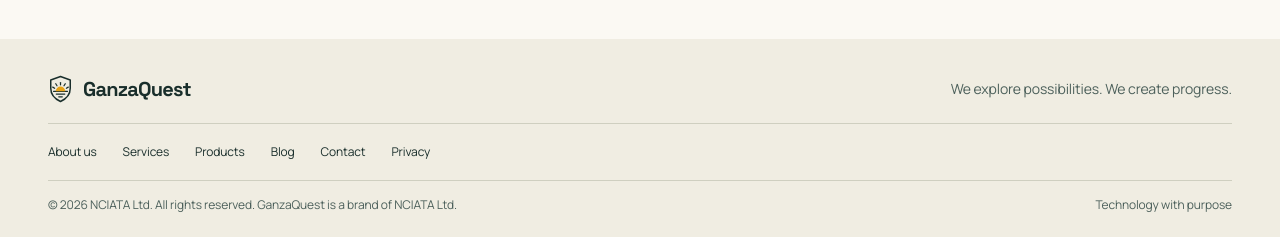
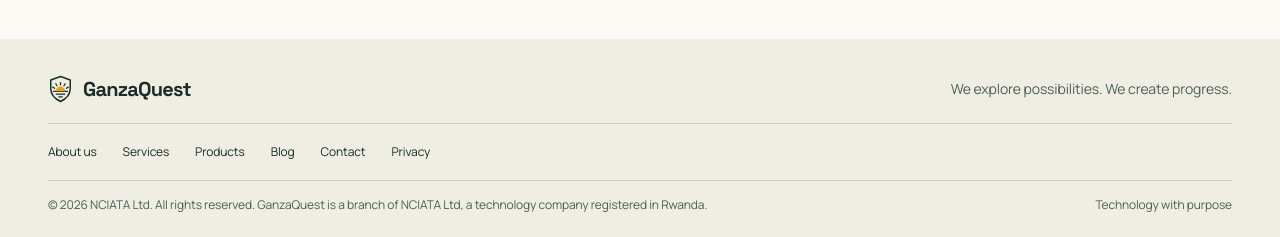
Before and after one commit to adolphend/ganzaquest.com, a PHP site: page / in a window 1280 px wide. Shown: the part 2042-2279 px from the top of the page. Run offline with PHP 8.4, Linux system fonts and the light colour scheme.

Commit message:
Describe GanzaQuest as a branch of NCIATA Ltd

```diff
--- a/app/lang/de.php
+++ b/app/lang/de.php
@@ -24,7 +24,7 @@ return [
         'title' => 'Häufige Fragen',
         'items' => [
             ['q' => 'Welche Leistungen bietet GanzaQuest an?', 'a' => 'Entwicklung mobiler Apps für iOS und Android, künstliche Intelligenz und Prozessautomatisierung, Schulungen zur Cybersicherheit für Privatpersonen und Unternehmen sowie individuelle Softwareentwicklung und Technologieberatung.'],
-            ['q' => 'Wer steht hinter GanzaQuest?', 'a' => 'GanzaQuest ist eine Marke der NCIATA Ltd, eines in Ruanda eingetragenen Technologieunternehmens.'],
+            ['q' => 'Wer steht hinter GanzaQuest?', 'a' => 'GanzaQuest ist ein Geschäftsbereich der NCIATA Ltd, eines in Ruanda eingetragenen Technologieunternehmens.'],
             ['q' => 'Arbeiten Sie mit Privatpersonen oder nur mit Unternehmen?', 'a' => 'Mit beiden. Sie können uns als Privatperson mit einer Idee kontaktieren oder im Namen Ihres Unternehmens, um einen Prozess zu verbessern oder ein neues digitales Produkt zu entwickeln.'],
             ['q' => 'Wie starte ich ein Projekt mit GanzaQuest?', 'a' => 'Erzählen Sie uns über das Kontaktformular von Ihrer Idee oder Herausforderung. Wir melden uns, um Ihre Anforderungen zu verstehen und den nächsten Schritt vorzuschlagen.'],
         ],
@@ -44,7 +44,7 @@ return [
     'brand' => [
         'tagline' => 'Technologie mit Sinn',
         'motto' => 'Wir erkunden Möglichkeiten. Wir schaffen Fortschritt.',
-        'owner' => 'Eine Marke der NCIATA Ltd',
+        'owner' => 'Ein Geschäftsbereich der NCIATA Ltd',
     ],
 
     'nav' => [
@@ -97,7 +97,7 @@ return [
     ],
 
     'pages' => [
-        'about' => ['label' => 'Wer wir sind', 'title' => 'Technologie, die Sie sich zu eigen machen können', 'intro' => 'GanzaQuest ist eine Marke der NCIATA Ltd, eines in Ruanda eingetragenen Technologieunternehmens. Wir entwickeln Apps, Software und KI-Werkzeuge, die leicht zu bedienen sind und zur Arbeitsweise der Menschen passen.', 'description' => 'Erfahren Sie, wie GanzaQuest Apps, Software und KI so entwickelt, dass sie leicht zu bedienen sind und zur Arbeitsweise der Menschen passen.'],
+        'about' => ['label' => 'Wer wir sind', 'title' => 'Technologie, die Sie sich zu eigen machen können', 'intro' => 'GanzaQuest ist ein Geschäftsbereich der NCIATA Ltd, eines in Ruanda eingetragenen Technologieunternehmens. Wir entwickeln Apps, Software und KI-Werkzeuge, die leicht zu bedienen sind und zur Arbeitsweise der Menschen passen.', 'description' => 'Erfahren Sie, wie GanzaQuest Apps, Software und KI so entwickelt, dass sie leicht zu bedienen sind und zur Arbeitsweise der Menschen passen.'],
         'services' => ['label' => 'Was wir tun', 'title' => 'Ihr nächster Schritt, mit der richtigen Technologie.', 'intro' => 'Vier Fachbereiche. Ein Ansatz: verstehen, was Sie brauchen, und daraus eine nützliche Lösung machen.', 'description' => 'Entdecken Sie unsere Leistungen: mobile Apps, KI und Automatisierung, Schulungen zur Cybersicherheit, individuelle Software und Technologieberatung.'],
         'products' => ['label' => 'Digitale Lösungen', 'title' => 'Ideen mit Sinn. Lösungen mit Zukunft.', 'intro' => 'Ein Ort, um die digitalen Produkte von GanzaQuest kennenzulernen.', 'description' => 'Entdecken Sie die digitalen Produkte von GanzaQuest und kontaktieren Sie uns, um mehr über die verfügbaren Lösungen für Ihr Projekt zu erfahren.'],
         'blog' => ['label' => 'Perspektiven', 'title' => 'Wissen, um weiter voranzukommen.', 'intro' => 'Technologie, künstliche Intelligenz, digitale Sicherheit und neue Arbeitsweisen.', 'description' => 'Der GanzaQuest-Blog: Artikel über Technologie, künstliche Intelligenz, Automatisierung und digitale Sicherheit.'],
@@ -118,7 +118,7 @@ return [
     'contact' => [
         'eyebrow' => 'Direkter Kontakt',
         'title' => 'Ihre Idee beginnt hier.',
-        'text' => 'Über dieses Formular erreichen Sie GanzaQuest, eine Marke der NCIATA Ltd. Sie können uns als Privatperson oder im Namen Ihres Unternehmens kontaktieren.',
+        'text' => 'Über dieses Formular erreichen Sie GanzaQuest, ein Geschäftsbereich der NCIATA Ltd. Sie können uns als Privatperson oder im Namen Ihres Unternehmens kontaktieren.',
         'private_title' => 'Ein vertrauliches Gespräch',
         'private_text' => 'Wir verwenden Ihre Daten ausschließlich zur Bearbeitung Ihrer Anfrage. Sie werden nicht auf der Website veröffentlicht.',
         'footnote' => 'E-Mail-Adresse, Telefonnummer und Anschrift des Unternehmens werden ergänzt, sobald sie bestätigt sind.',
@@ -158,7 +158,7 @@ return [
     'footer' => [
         'connect' => 'Kontakt aufnehmen',
         'rights' => 'Alle Rechte vorbehalten.',
-        'brand_line' => 'GanzaQuest ist eine Marke der NCIATA Ltd.',
+        'branch_line' => 'GanzaQuest ist ein Geschäftsbereich der NCIATA Ltd, eines in Ruanda eingetragenen Technologieunternehmens.',
     ],
 
     'not_found' => [
--- a/app/lang/en.php
+++ b/app/lang/en.php
@@ -24,7 +24,7 @@ return [
         'title' => 'Frequently asked questions',
         'items' => [
             ['q' => 'What services does GanzaQuest offer?', 'a' => 'Mobile app development for iOS and Android, artificial intelligence and process automation, cybersecurity training for individuals and companies, and custom software development with technology consulting.'],
-            ['q' => 'Who is behind GanzaQuest?', 'a' => 'GanzaQuest is a brand of NCIATA Ltd, a technology company registered in Rwanda.'],
+            ['q' => 'Who is behind GanzaQuest?', 'a' => 'GanzaQuest is a branch of NCIATA Ltd, a technology company registered in Rwanda.'],
             ['q' => 'Do you work with individuals or only with companies?', 'a' => 'Both. You can contact us as an individual with an idea, or on behalf of your company to improve a process or build a new digital product.'],
             ['q' => 'How do I start a project with GanzaQuest?', 'a' => 'Tell us about your idea or challenge through the contact form. We will get back to you to understand what you need and suggest the next step.'],
         ],
@@ -44,7 +44,7 @@ return [
     'brand' => [
         'tagline' => 'Technology with purpose',
         'motto' => 'We explore possibilities. We create progress.',
-        'owner' => 'A brand of NCIATA Ltd',
+        'owner' => 'A branch of NCIATA Ltd',
     ],
 
     'nav' => [
@@ -97,7 +97,7 @@ return [
     ],
 
     'pages' => [
-        'about' => ['label' => 'Who we are', 'title' => 'Technology should feel like yours', 'intro' => 'GanzaQuest is a brand of NCIATA Ltd, a technology company registered in Rwanda. We build apps, software and AI tools that are easy to use and fit the way people work.', 'description' => 'Learn how GanzaQuest makes apps, software and AI easier to use and adapt to the way people work.'],
+        'about' => ['label' => 'Who we are', 'title' => 'Technology should feel like yours', 'intro' => 'GanzaQuest is a branch of NCIATA Ltd, a technology company registered in Rwanda. We build apps, software and AI tools that are easy to use and fit the way people work.', 'description' => 'Learn how GanzaQuest makes apps, software and AI easier to use and adapt to the way people work.'],
         'services' => ['label' => 'What we do', 'title' => 'Your next step, with the right technology.', 'intro' => 'Four areas of expertise. One approach: understand what you need and turn it into a useful solution.', 'description' => 'Explore our services: mobile apps, AI and automation, cybersecurity training, custom software and technology consulting.'],
         'products' => ['label' => 'Digital solutions', 'title' => 'Ideas with purpose. Solutions built to last.', 'intro' => 'A place to discover GanzaQuest’s digital products.', 'description' => 'Discover GanzaQuest’s digital products and contact us to learn about the solutions available for your project.'],
         'blog' => ['label' => 'Insights', 'title' => 'Knowledge to keep moving forward.', 'intro' => 'Technology, artificial intelligence, digital security and new ways of working.', 'description' => 'The GanzaQuest blog: articles on technology, artificial intelligence, automation and digital security.'],
@@ -118,7 +118,7 @@ return [
     'contact' => [
         'eyebrow' => 'Direct contact',
         'title' => 'Your idea starts here.',
-        'text' => 'Use this form to contact GanzaQuest, a brand of NCIATA Ltd. You can get in touch as an individual or on behalf of your company.',
+        'text' => 'Use this form to contact GanzaQuest, a branch of NCIATA Ltd. You can get in touch as an individual or on behalf of your company.',
         'private_title' => 'A private conversation',
         'private_text' => 'We use your details only to respond to your enquiry. They are never published on the site.',
         'footnote' => 'The company’s email, phone number and address will be added once confirmed.',
@@ -158,7 +158,7 @@ return [
     'footer' => [
         'connect' => 'Get in touch',
         'rights' => 'All rights reserved.',
-        'brand_line' => 'GanzaQuest is a brand of NCIATA Ltd.',
+        'branch_line' => 'GanzaQuest is a branch of NCIATA Ltd, a technology company registered in Rwanda.',
     ],
 
     'not_found' => [
--- a/app/lang/es.php
+++ b/app/lang/es.php
@@ -24,7 +24,7 @@ return [
         'title' => 'Preguntas frecuentes',
         'items' => [
             ['q' => '¿Qué servicios ofrece GanzaQuest?', 'a' => 'Desarrollo de aplicaciones móviles para iOS y Android, inteligencia artificial y automatización de procesos, formación en ciberseguridad para particulares y empresas, y desarrollo de software a medida con consultoría tecnológica.'],
-            ['q' => '¿Quién está detrás de GanzaQuest?', 'a' => 'GanzaQuest es una marca de NCIATA Ltd, empresa tecnológica registrada en Ruanda.'],
+            ['q' => '¿Quién está detrás de GanzaQuest?', 'a' => 'GanzaQuest es una división de NCIATA Ltd, empresa tecnológica registrada en Ruanda.'],
             ['q' => '¿Trabajáis con particulares o solo con empresas?', 'a' => 'Con ambos. Puedes contactarnos como particular con una idea o en nombre de tu empresa para mejorar un proceso o crear un nuevo producto digital.'],
             ['q' => '¿Cómo empiezo un proyecto con GanzaQuest?', 'a' => 'Cuéntanos tu idea o tu reto a través del formulario de contacto. Te responderemos para entender lo que necesitas y proponerte el siguiente paso.'],
         ],
@@ -44,7 +44,7 @@ return [
     'brand' => [
         'tagline' => 'Tecnología con propósito',
         'motto' => 'Exploramos posibilidades. Creamos progreso.',
-        'owner' => 'Una marca de NCIATA Ltd',
+        'owner' => 'Una división de NCIATA Ltd',
     ],
 
     'nav' => [
@@ -97,7 +97,7 @@ return [
     ],
 
     'pages' => [
-        'about' => ['label' => 'Nuestra esencia', 'title' => 'La tecnología debe sentirse tuya', 'intro' => 'GanzaQuest es una marca de NCIATA Ltd, empresa tecnológica registrada en Ruanda. Creamos aplicaciones, software y herramientas de IA fáciles de usar y adaptadas a la forma de trabajar de las personas.', 'description' => 'Descubre cómo GanzaQuest crea aplicaciones, software e IA fáciles de usar y adaptados a la forma de trabajar de las personas.'],
+        'about' => ['label' => 'Nuestra esencia', 'title' => 'La tecnología debe sentirse tuya', 'intro' => 'GanzaQuest es una división de NCIATA Ltd, empresa tecnológica registrada en Ruanda. Creamos aplicaciones, software y herramientas de IA fáciles de usar y adaptadas a la forma de trabajar de las personas.', 'description' => 'Descubre cómo GanzaQuest crea aplicaciones, software e IA fáciles de usar y adaptados a la forma de trabajar de las personas.'],
         'services' => ['label' => 'Lo que hacemos', 'title' => 'Tu próximo paso, con la tecnología adecuada.', 'intro' => 'Cuatro áreas de especialización. Un mismo enfoque: entender lo que necesitas y convertirlo en una solución útil.', 'description' => 'Explora nuestros servicios de aplicaciones móviles, IA y automatización, formación en ciberseguridad, software a medida y consultoría tecnológica.'],
         'products' => ['label' => 'Soluciones digitales', 'title' => 'Ideas con un propósito. Soluciones con recorrido.', 'intro' => 'Un espacio para conocer los productos digitales de GanzaQuest.', 'description' => 'Conoce el espacio de productos digitales de GanzaQuest y contacta con nosotros para informarte sobre las soluciones disponibles para tu proyecto.'],
         'blog' => ['label' => 'Perspectivas', 'title' => 'Conocimiento para seguir avanzando.', 'intro' => 'Tecnología, inteligencia artificial, seguridad digital y nuevas formas de trabajar.', 'description' => 'El blog de GanzaQuest: un espacio para compartir artículos sobre tecnología, inteligencia artificial, automatización y seguridad digital.'],
@@ -118,7 +118,7 @@ return [
     'contact' => [
         'eyebrow' => 'Contacto directo',
         'title' => 'Tu idea empieza aquí.',
-        'text' => 'Utiliza este formulario para contactar con GanzaQuest, una marca de NCIATA Ltd. Puedes consultarnos como particular o en nombre de tu empresa.',
+        'text' => 'Utiliza este formulario para contactar con GanzaQuest, una división de NCIATA Ltd. Puedes consultarnos como particular o en nombre de tu empresa.',
         'private_title' => 'Una conversación privada',
         'private_text' => 'Usamos tus datos únicamente para atender tu consulta. No se publican en el sitio.',
         'footnote' => 'Los datos de correo, teléfono y dirección de la empresa se incorporarán cuando estén confirmados.',
@@ -158,7 +158,7 @@ return [
     'footer' => [
         'connect' => 'Conecta con nosotros',
         'rights' => 'Todos los derechos reservados.',
-        'brand_line' => 'GanzaQuest es una marca de NCIATA Ltd.',
+        'branch_line' => 'GanzaQuest es una división de NCIATA Ltd, empresa tecnológica registrada en Ruanda.',
     ],
 
     'not_found' => [
--- a/app/lang/fr.php
+++ b/app/lang/fr.php
@@ -24,7 +24,7 @@ return [
         'title' => 'Questions fréquentes',
         'items' => [
             ['q' => 'Quels services propose GanzaQuest ?', 'a' => 'Le développement d’applications mobiles iOS et Android, l’intelligence artificielle et l’automatisation des processus, la formation en cybersécurité pour les particuliers et les entreprises, ainsi que le développement de logiciels sur mesure et le conseil technologique.'],
-            ['q' => 'Qui est derrière GanzaQuest ?', 'a' => 'GanzaQuest est une marque de NCIATA Ltd, une entreprise technologique enregistrée au Rwanda.'],
+            ['q' => 'Qui est derrière GanzaQuest ?', 'a' => 'GanzaQuest est une branche de NCIATA Ltd, une entreprise technologique enregistrée au Rwanda.'],
             ['q' => 'Travaillez-vous avec des particuliers ou seulement avec des entreprises ?', 'a' => 'Avec les deux. Vous pouvez nous contacter à titre personnel avec une idée, ou au nom de votre entreprise pour améliorer un processus ou créer un nouveau produit numérique.'],
             ['q' => 'Comment démarrer un projet avec GanzaQuest ?', 'a' => 'Parlez-nous de votre idée ou de votre défi via le formulaire de contact. Nous vous répondrons pour comprendre vos besoins et vous proposer la prochaine étape.'],
         ],
@@ -44,7 +44,7 @@ return [
     'brand' => [
         'tagline' => 'Une technologie qui a du sens',
         'motto' => 'Nous explorons les possibles. Nous créons le progrès.',
-        'owner' => 'Une marque de NCIATA Ltd',
+        'owner' => 'Une branche de NCIATA Ltd',
     ],
 
     'nav' => [
@@ -97,7 +97,7 @@ return [
     ],
 
     'pages' => [
-        'about' => ['label' => 'Notre essence', 'title' => 'Des outils que vous pouvez vous approprier', 'intro' => 'GanzaQuest est une marque de NCIATA Ltd, une entreprise technologique enregistrée au Rwanda. Nous créons des applications, des logiciels et des outils d’IA simples à utiliser et adaptés aux façons de travailler de chacun.', 'description' => 'Découvrez comment GanzaQuest crée des applications, des logiciels et des outils d’IA simples à utiliser et adaptés aux besoins de chacun.'],
+        'about' => ['label' => 'Notre essence', 'title' => 'Des outils que vous pouvez vous approprier', 'intro' => 'GanzaQuest est une branche de NCIATA Ltd, une entreprise technologique enregistrée au Rwanda. Nous créons des applications, des logiciels et des outils d’IA simples à utiliser et adaptés aux façons de travailler de chacun.', 'description' => 'Découvrez comment GanzaQuest crée des applications, des logiciels et des outils d’IA simples à utiliser et adaptés aux besoins de chacun.'],
         'services' => ['label' => 'Ce que nous faisons', 'title' => 'Votre prochaine étape, avec la bonne technologie.', 'intro' => 'Quatre domaines d’expertise. Une même approche : comprendre ce dont vous avez besoin et le transformer en solution utile.', 'description' => 'Découvrez nos services : applications mobiles, IA et automatisation, formation en cybersécurité, logiciels sur mesure et conseil technologique.'],
         'products' => ['label' => 'Solutions numériques', 'title' => 'Des idées avec un but. Des solutions faites pour durer.', 'intro' => 'Un espace pour découvrir les produits numériques de GanzaQuest.', 'description' => 'Découvrez les produits numériques de GanzaQuest et contactez-nous pour connaître les solutions disponibles pour votre projet.'],
         'blog' => ['label' => 'Perspectives', 'title' => 'Des connaissances pour continuer d’avancer.', 'intro' => 'Technologie, intelligence artificielle, sécurité numérique et nouvelles façons de travailler.', 'description' => 'Le blog de GanzaQuest : des articles sur la technologie, l’intelligence artificielle, l’automatisation et la sécurité numérique.'],
@@ -118,7 +118,7 @@ return [
     'contact' => [
         'eyebrow' => 'Contact direct',
         'title' => 'Votre idée commence ici.',
-        'text' => 'Utilisez ce formulaire pour contacter GanzaQuest, une marque de NCIATA Ltd. Vous pouvez nous écrire à titre personnel ou au nom de votre entreprise.',
+        'text' => 'Utilisez ce formulaire pour contacter GanzaQuest, une branche de NCIATA Ltd. Vous pouvez nous écrire à titre personnel ou au nom de votre entreprise.',
         'private_title' => 'Un échange confidentiel',
         'private_text' => 'Nous utilisons vos données uniquement pour répondre à votre demande. Elles ne sont jamais publiées sur le site.',
         'footnote' => 'L’adresse e-mail, le téléphone et l’adresse postale de l’entreprise seront ajoutés dès leur confirmation.',
@@ -158,7 +158,7 @@ return [
     'footer' => [
         'connect' => 'Contactez-nous',
         'rights' => 'Tous droits réservés.',
-        'brand_line' => 'GanzaQuest est une marque de NCIATA Ltd.',
+        'branch_line' => 'GanzaQuest est une branche de NCIATA Ltd, une entreprise technologique enregistrée au Rwanda.',
     ],
 
     'not_found' => [
--- a/app/lang/nl.php
+++ b/app/lang/nl.php
@@ -24,7 +24,7 @@ return [
         'title' => 'Veelgestelde vragen',
         'items' => [
             ['q' => 'Welke diensten biedt GanzaQuest aan?', 'a' => 'Ontwikkeling van mobiele apps voor iOS en Android, kunstmatige intelligentie en procesautomatisering, cybersecuritytraining voor particulieren en bedrijven, en software op maat met technologisch advies.'],
-            ['q' => 'Wie zit er achter GanzaQuest?', 'a' => 'GanzaQuest is een merk van NCIATA Ltd, een technologiebedrijf geregistreerd in Rwanda.'],
+            ['q' => 'Wie zit er achter GanzaQuest?', 'a' => 'GanzaQuest is een onderdeel van NCIATA Ltd, een technologiebedrijf geregistreerd in Rwanda.'],
             ['q' => 'Werken jullie met particulieren of alleen met bedrijven?', 'a' => 'Met allebei. Je kunt contact opnemen als particulier met een idee, of namens je bedrijf om een proces te verbeteren of een nieuw digitaal product te bouwen.'],
             ['q' => 'Hoe start ik een project met GanzaQuest?', 'a' => 'Vertel ons via het contactformulier over je idee of uitdaging. We nemen contact op om te begrijpen wat je nodig hebt en stellen de volgende stap voor.'],
         ],
@@ -44,7 +44,7 @@ return [
     'brand' => [
         'tagline' => 'Technologie met een doel',
         'motto' => 'We verkennen mogelijkheden. We creëren vooruitgang.',
-        'owner' => 'Een merk van NCIATA Ltd',
+        'owner' => 'Een onderdeel van NCIATA Ltd',
     ],
 
     'nav' => [
@@ -97,7 +97,7 @@ return [
     ],
 
     'pages' => [
-        'about' => ['label' => 'Wie we zijn', 'title' => 'Technologie die als de jouwe voelt', 'intro' => 'GanzaQuest is een merk van NCIATA Ltd, een technologiebedrijf dat in Rwanda is geregistreerd. We maken apps, software en AI-tools die eenvoudig te gebruiken zijn en passen bij de manier waarop mensen werken.', 'description' => 'Ontdek hoe GanzaQuest apps, software en AI gebruiksvriendelijk maakt en afstemt op de manier waarop mensen werken.'],
+        'about' => ['label' => 'Wie we zijn', 'title' => 'Technologie die als de jouwe voelt', 'intro' => 'GanzaQuest is een onderdeel van NCIATA Ltd, een technologiebedrijf dat in Rwanda is geregistreerd. We maken apps, software en AI-tools die eenvoudig te gebruiken zijn en passen bij de manier waarop mensen werken.', 'description' => 'Ontdek hoe GanzaQuest apps, software en AI gebruiksvriendelijk maakt en afstemt op de manier waarop mensen werken.'],
         'services' => ['label' => 'Wat we doen', 'title' => 'Je volgende stap, met de juiste technologie.', 'intro' => 'Vier vakgebieden. Eén aanpak: begrijpen wat je nodig hebt en er een bruikbare oplossing van maken.', 'description' => 'Ontdek onze diensten: mobiele apps, AI en automatisering, cybersecuritytraining, software op maat en technologisch advies.'],
         'products' => ['label' => 'Digitale oplossingen', 'title' => 'Ideeën met een doel. Oplossingen die blijven.', 'intro' => 'Een plek om de digitale producten van GanzaQuest te ontdekken.', 'description' => 'Ontdek de digitale producten van GanzaQuest en neem contact met ons op voor de beschikbare oplossingen voor je project.'],
         'blog' => ['label' => 'Inzichten', 'title' => 'Kennis om vooruit te blijven gaan.', 'intro' => 'Technologie, kunstmatige intelligentie, digitale veiligheid en nieuwe manieren van werken.', 'description' => 'De blog van GanzaQuest: artikelen over technologie, kunstmatige intelligentie, automatisering en digitale veiligheid.'],
@@ -118,7 +118,7 @@ return [
     'contact' => [
         'eyebrow' => 'Direct contact',
         'title' => 'Je idee begint hier.',
-        'text' => 'Gebruik dit formulier om contact op te nemen met GanzaQuest, een merk van NCIATA Ltd. Je kunt ons benaderen als particulier of namens je bedrijf.',
+        'text' => 'Gebruik dit formulier om contact op te nemen met GanzaQuest, een onderdeel van NCIATA Ltd. Je kunt ons benaderen als particulier of namens je bedrijf.',
         'private_title' => 'Een vertrouwelijk gesprek',
         'private_text' => 'We gebruiken je gegevens alleen om je vraag te beantwoorden. Ze worden nooit op de site gepubliceerd.',
         'footnote' => 'Het e-mailadres, telefoonnummer en adres van het bedrijf worden toegevoegd zodra ze bevestigd zijn.',
@@ -158,7 +158,7 @@ return [
     'footer' => [
         'connect' => 'Neem contact op',
         'rights' => 'Alle rechten voorbehouden.',
-        'brand_line' => 'GanzaQuest is een merk van NCIATA Ltd.',
+        'branch_line' => 'GanzaQuest is een onderdeel van NCIATA Ltd, een technologiebedrijf dat in Rwanda is geregistreerd.',
     ],
 
     'not_found' => [
--- a/app/views/layout.php
+++ b/app/views/layout.php
@@ -58,7 +58,7 @@ $org = [
     '@id' => cfg('site_url') . '/#organization',
     'name' => 'NCIATA Ltd',
     'legalName' => 'NCIATA Ltd',
-    'brand' => ['@type' => 'Brand', 'name' => 'GanzaQuest'],
+    'department' => ['@type' => 'Organization', 'name' => 'GanzaQuest', 'url' => cfg('site_url') . '/'],
     'url' => cfg('site_url') . '/',
     'logo' => cfg('site_url') . '/assets/img/favicon.png',
     'address' => ['@type' => 'PostalAddress', 'addressCountry' => 'RW'],
--- a/app/views/partials/footer.php
+++ b/app/views/partials/footer.php
@@ -11,7 +11,7 @@
 <a href="<?= e(url('privacy')) ?>"><?= te('nav.privacy') ?></a>
 </nav>
 <div class="footer-bottom">
-<p>© <?= date('Y') ?> NCIATA Ltd. <?= te('footer.rights') ?> <?= te('footer.brand_line') ?></p>
+<p>© <?= date('Y') ?> NCIATA Ltd. <?= te('footer.rights') ?> <?= te('footer.branch_line') ?></p>
 <p><?= te('brand.tagline') ?></p>
 </div>
 </div>
--- a/llms.txt
+++ b/llms.txt
@@ -1,6 +1,6 @@
 # GanzaQuest (NCIATA Ltd)
 
-> GanzaQuest is a technology brand of NCIATA Ltd, a technology company registered in Rwanda. It builds mobile apps for iOS and Android, AI agents and process automation, cybersecurity awareness training and online courses, and custom software with technology consulting, for individuals and companies.
+> GanzaQuest is a branch of NCIATA Ltd, a technology company registered in Rwanda. It builds mobile apps for iOS and Android, AI agents and process automation, cybersecurity awareness training and online courses, and custom software with technology consulting, for individuals and companies.
 
 The site supports English, Spanish, French, German and Dutch. It opens in a supported browser language, with English as the fallback. GanzaQuest makes technology easier to understand, use and adapt.
 
```
Also changed, not shown: README.md.
